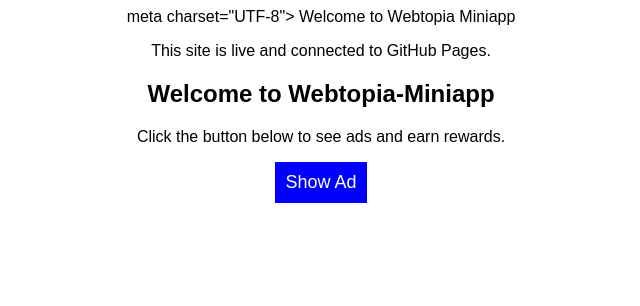
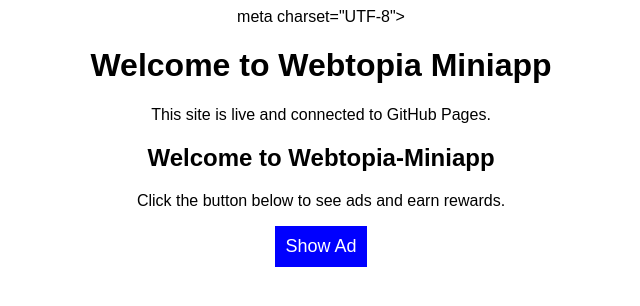
Before and after one commit to p1r2o3t4e5g6e7/webtopia-miniapp, a website: page index.html in a window 1280 px wide. Shown: the whole page, without its empty margins (319-959 px from the left). Drawn offline with Linux system fonts and the light colour scheme.

Commit message:
Updated index.html for GitHub Pages

```diff
--- a/index.html
+++ b/index.html
@@ -3,7 +3,7 @@
 <head>
   meta charset="UTF-8">
   <title>webtopia-miniapp</title>
-  Welcome to Webtopia Miniapp</h1>
+  <h1>Welcome to Webtopia Miniapp</h1>
     <p>This site is live and connected to GitHub Pages.</p>
 <meta name="monetag" content="60920d33912c88e9fc9961784e9ade9b">
     <meta charset="UTF-8">
```
